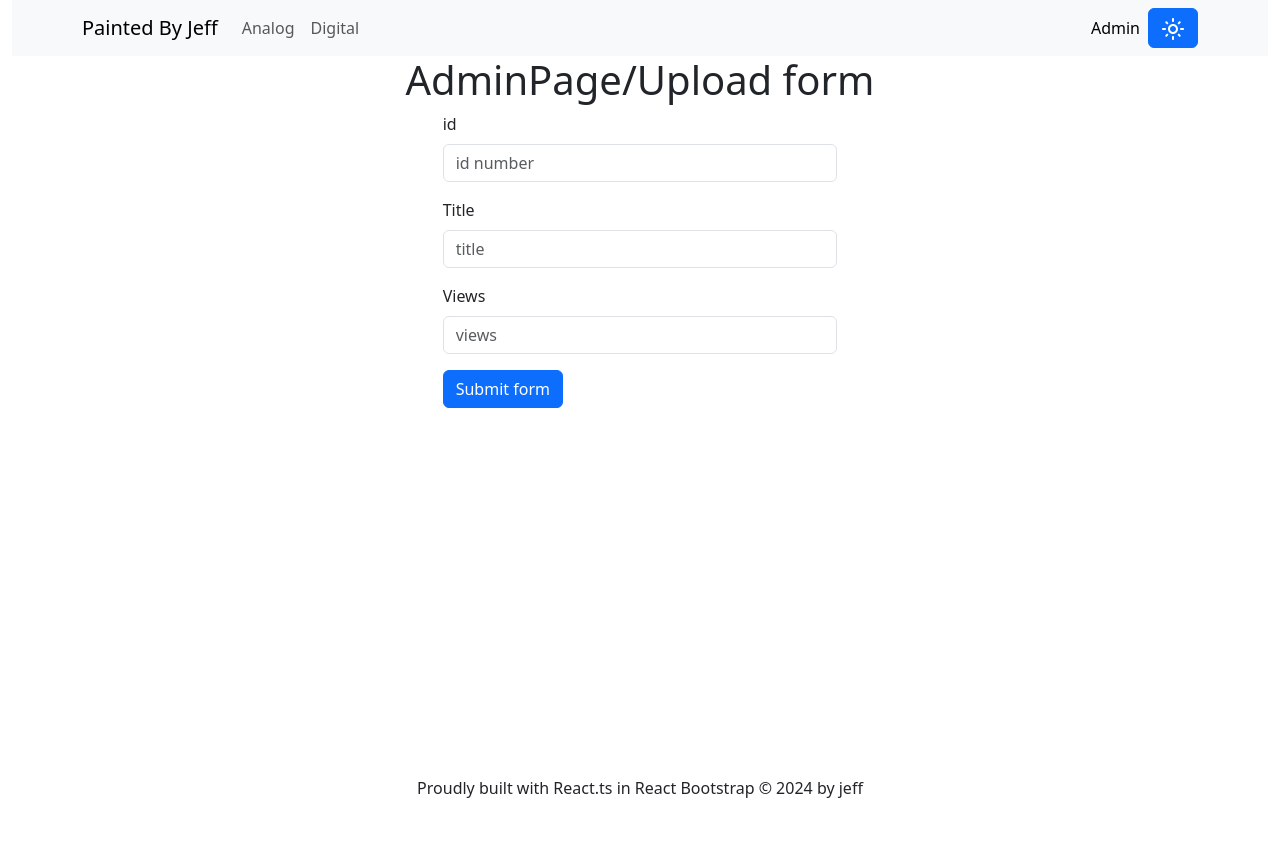
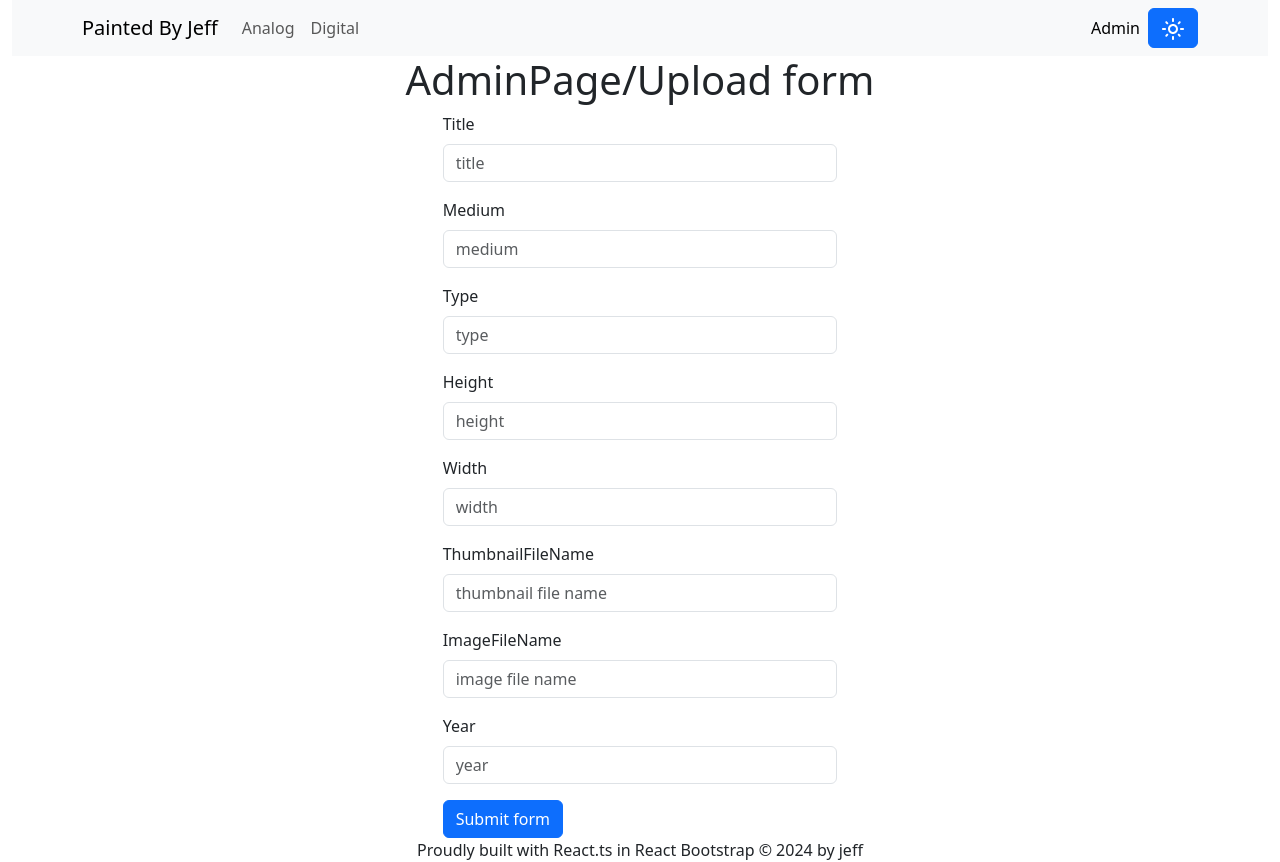
Before and after one commit to coderJeff8170/painted-by-jeff, a React (Vite) app: page /Admin in a window 1280 px wide. Before the commit the page ends 800 px from the top, so only its background shows below. Built offline with nearby package versions, Linux system fonts and the light colour scheme.

Commit message:
ensures form covers necessary fields for art info

```diff
--- a/db.json
+++ b/db.json
@@ -1,36 +1,30 @@
 {
   "art": [
     {
-      "description": "Alethea, 16x12, Acrylic on Canvas, 2021",
+      "id": "1",
+      "datetime": "2021-07-01",
+      "description": "Amelia, 11x14, Acrylic on Canvas, 2011",
+      "height": 16,
+      "width": 12,
       "thumbnail": "TAlethea.jpg",
       "title": "Alethea",
-      "link": "Alethea16x12.jpg",
-      "medium": "Acrylic",
-      "type": "portrait"
+      "image": "Alethea16x12.jpg",
+      "medium": "Acrylic on Canvas",
+      "type": "portrait",
+      "year": 2021
     },
     {
-      "description": "Alethea, 16x12, Acrylic on Canvas, 2021",
-      "thumbnail": "TAlethea.jpg",
-      "title": "Alethea",
-      "link": "Alethea16x12.jpg",
-      "medium": "Acrylic",
-      "type": "portrait"
-    },
-    {
-      "description": "Alethea, 16x12, Acrylic on Canvas, 2021",
-      "thumbnail": "TAlethea.jpg",
-      "title": "Alethea",
-      "link": "Alethea16x12.jpg",
-      "medium": "Acrylic",
-      "type": "portrait"
-    },
-    {
-      "description": "Alethea, 16x12, Acrylic on Canvas, 2021",
-      "thumbnail": "TAlethea.jpg",
-      "title": "Alethea",
-      "link": "Alethea16x12.jpg",
-      "medium": "Acrylic",
-      "type": "portrait"
+      "id": "9f89",
+      "datetime": "2024-04-30T01:46:39.645Z",
+      "height": 16,
+      "width": 12,
+      "description": "Amelia, 11x14, Acrylic on Canvas, 2011",
+      "medium": "Acrylic on Canvas",
+      "thumbnail": "TAmelia.jpg",
+      "image": "Amelia11x14.jpg",
+      "title": "Amelia",
+      "type": "portrait",
+      "year": 2011
     }
   ],
   "posts": [
--- a/src/components/common/ArtCard.tsx
+++ b/src/components/common/ArtCard.tsx
@@ -5,16 +5,20 @@ import Image from "react-bootstrap/Image";
 import { ImageMagnifier } from "./ImageMagnifier";
 
 export interface ArtCardProps {
-  description: string;
-  link: string;
-  medium?: string;
+  id: string;
+  datetime: string;
+  height: number;
+  image: string;
+  medium: string;
   thumbnail: string;
   title: string;
-  type?: string;
+  type: string;
+  width: number;
+  year: number;
 }
 
 export const ArtCard: React.FC<ArtCardProps> = (props) => {
-  const { description, link, thumbnail, title } = props;
+  const { height, image, medium, thumbnail, title, width, year } = props;
   const [showFullImage, setShowFullImage] = useState(false);
   const [showMagnifier, setShowMagnifier] = useState(false);
   const [[x, y], setXY] = useState([0, 0]);
@@ -51,7 +55,7 @@ export const ArtCard: React.FC<ArtCardProps> = (props) => {
           style={{ cursor: "zoom-in" }}
         />
         <Card.Body>
-          <Card.Text>{description}</Card.Text>
+          <Card.Text>{`${title}, ${width}x${height}, ${medium}, ${year}`}</Card.Text>
         </Card.Body>
       </Card>
       {showFullImage && (
@@ -66,8 +70,8 @@ export const ArtCard: React.FC<ArtCardProps> = (props) => {
           <Modal.Body className="text-center">
             <Image
               style={{ cursor: "none" }}
-              src={link}
-              alt={description}
+              src={image}
+              alt={`${title}, ${width}x${height}, ${medium}, ${year}`}
               fluid
               onMouseEnter={handleMouseEnter}
               onMouseLeave={() => setShowMagnifier(false)}
@@ -80,7 +84,7 @@ export const ArtCard: React.FC<ArtCardProps> = (props) => {
                 zoomLevel={zoomLevel}
                 coordinates={[x, y]}
                 imageSize={[imgWidth, imgHeight]}
-                imageUrl={link}
+                imageUrl={image}
               />
             )}
           </Modal.Body>
--- a/src/components/common/ArtCardLayout.tsx
+++ b/src/components/common/ArtCardLayout.tsx
@@ -16,11 +16,14 @@ export const ArtCardLayout: React.FC<{ cards: ArtCardProps[] }> = ({
           return (
             <ArtCard
               title={card.title}
-              description={card.description}
+              width={card.width}
+              height={card.height}
+              medium={card.medium}
+              year={card.year}
+              type={card.type}
               thumbnail={`${import.meta.env.VITE_THUMBNAIL_PATH}${card.thumbnail}`}
-              link={`${import.meta.env.VITE_FULL_SIZE_IMAGE_PATH}${card.link}`}
-              key={index}
-            />
+              image={`${import.meta.env.VITE_FULL_SIZE_IMAGE_PATH}${card.image}`}
+              key={index} id={""} datetime={""}            />
           );
         })}
       </Col>
--- a/src/routes/Admin.tsx
+++ b/src/routes/Admin.tsx
@@ -8,28 +8,44 @@ import { FormEvent, useState } from "react";
 import axios from "axios";
 
 export const Admin: React.FC = () => {
-  const [id, setId] = useState("");
+  const [thumbnail, setThumbnail] = useState("");
+  const [width, setWidth] = useState("");
+  const [height, setHeight] = useState("");
+  const [image, setImage] = useState("");
+  const [medium, setMedium] = useState("");
+  const [year, setYear] = useState("");
   const [title, setTitle] = useState("");
-  const [views, setViews] = useState("");
+  const [type, setType] = useState("");
 
   const clearForm = () => {
-    setId("");
+    setThumbnail("");
+    setWidth("");
+    setHeight("");
+    setImage("");
+    setMedium("");
+    setYear("");
     setTitle("");
-    setViews("");
-  }
+    setType("");
+  };
 
   const handleSubmit = (event: FormEvent<HTMLFormElement>) => {
-    axios.post("http://localhost:3000/posts", {
-      // id: id,
-      title: title,
-      views: views,
-    }).then((response) => {
-      console.log(response.data);
-    });
+    const dateTime = new Date();
+    axios
+      .post("http://localhost:3000/art", {
+        datetime: dateTime,
+        description: `${title}, ${width}x${height}, ${medium}, ${year}`,
+        medium: medium,
+        thumbnail: thumbnail,
+        image: image,
+        title: title,
+        year: year,
+      })
+      .then((response) => {
+        console.log(response.data);
+      });
 
     event.preventDefault();
     event.stopPropagation();
-    console.log(id, title, views);
     clearForm();
   };
   // perhaps add a grid that displays the current artwork in the database, and allows for editing and deletion
@@ -43,28 +59,103 @@ export const Admin: React.FC = () => {
             </Col>
           </Row>
           <Row className="justify-content-center">
-            <Col md={6} lg={4} >
+            <Col md={6} lg={4}>
               <Form onSubmit={handleSubmit}>
                 <Form.Group
                   className="mb-3"
-                  controlId="exampleForm.ControlInput1"
+                  controlId="exampleForm.ControlInput2"
                 >
-                  <Form.Label>id</Form.Label>
-                  <Form.Control type="number" placeholder="id number" value={id} onChange={e => setId(e.target.value)}/>
+                  <Form.Label>Title</Form.Label>
+                  <Form.Control
+                    type="text"
+                    placeholder="title"
+                    value={title}
+                    onChange={(e) => setTitle(e.target.value)}
+                  />
                 </Form.Group>
                 <Form.Group
                   className="mb-3"
                   controlId="exampleForm.ControlInput2"
                 >
-                  <Form.Label>Title</Form.Label>
-                  <Form.Control type="text" placeholder="title" value={title} onChange={e => setTitle(e.target.value)}/>
+                  <Form.Label>Medium</Form.Label>
+                  <Form.Control
+                    type="text"
+                    placeholder="medium"
+                    value={medium}
+                    onChange={(e) => setMedium(e.target.value)}
+                  />
+                </Form.Group>
+                <Form.Group
+                  className="mb-3"
+                  controlId="exampleForm.ControlInput2"
+                >
+                  <Form.Label>Type</Form.Label>
+                  <Form.Control
+                    type="text"
+                    placeholder="type"
+                    value={type}
+                    onChange={(e) => setType(e.target.value)}
+                  />
+                </Form.Group>
+                <Form.Group
+                  className="mb-3"
+                  controlId="exampleForm.ControlInput2"
+                >
+                  <Form.Label>Height</Form.Label>
+                  <Form.Control
+                    type="number"
+                    placeholder="height"
+                    value={height}
+                    onChange={(e) => setHeight(e.target.value)}
+                  />
+                </Form.Group>
+                <Form.Group
+                  className="mb-3"
+                  controlId="exampleForm.ControlInput2"
+                >
+                  <Form.Label>Width</Form.Label>
+                  <Form.Control
+                    type="number"
+                    placeholder="width"
+                    value={width}
+                    onChange={(e) => setWidth(e.target.value)}
+                  />
+                </Form.Group>
+                <Form.Group
+                  className="mb-3"
+                  controlId="exampleForm.ControlInput2"
+                >
+                  <Form.Label>ThumbnailFileName</Form.Label>
+                  <Form.Control
+                    type="text"
+                    placeholder="thumbnail file name"
+                    value={thumbnail}
+                    onChange={(e) => setThumbnail(e.target.value)}
+                  />
+                </Form.Group>
+                <Form.Group
+                  className="mb-3"
+                  controlId="exampleForm.ControlInput2"
+                >
+                  <Form.Label>ImageFileName</Form.Label>
+                  <Form.Control
+                    type="text"
+                    placeholder="image file name"
+                    value={image}
+                    onChange={(e) => setImage(e.target.value)}
+                  />
                 </Form.Group>
                 <Form.Group
                   className="mb-3"
                   controlId="exampleForm.ControlInput3"
                 >
-                  <Form.Label>Views</Form.Label>
-                  <Form.Control type="number" placeholder="views" value={views} onChange={e => setViews(e.target.value)}/>
+                  <Form.Label>Year</Form.Label>
+                  <Form.Control
+                    type="number"
+                    placeholder="year"
+                    value={year}
+                    onChange={(e) => setYear(e.target.value)}
+                  />
                 </Form.Group>
                 <Button type="submit">Submit form</Button>
               </Form>
```
Also changed, not shown: public/FullSize/Amelia11x14.jpg (added), public/Thumbs/TAmelia.jpg (added).
